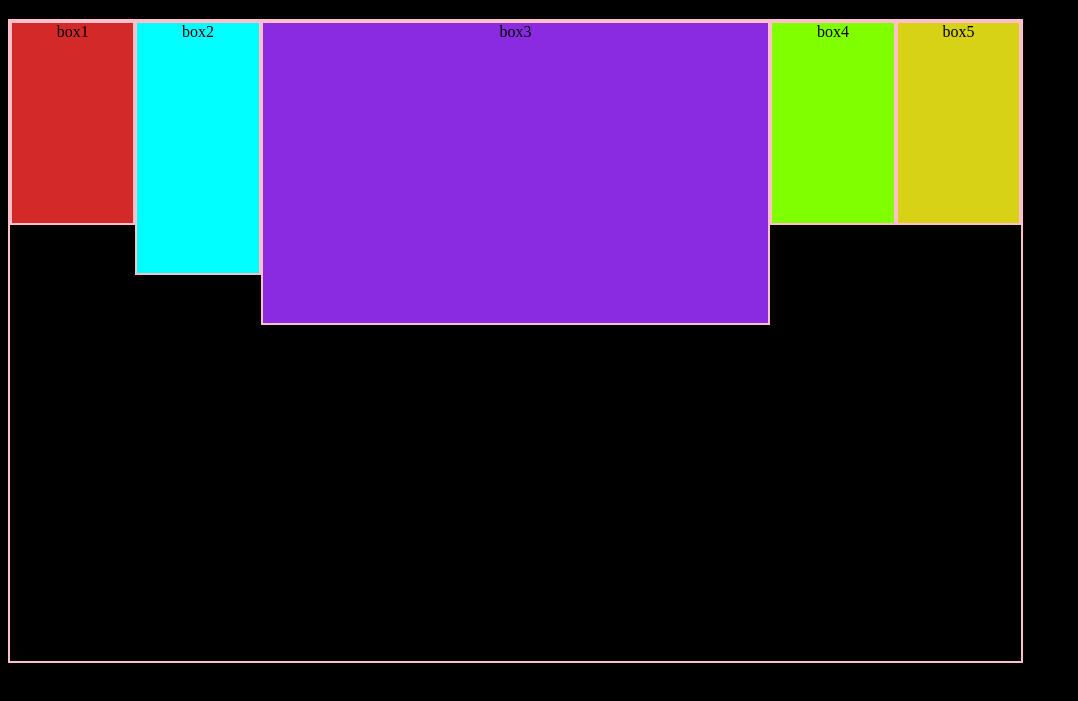
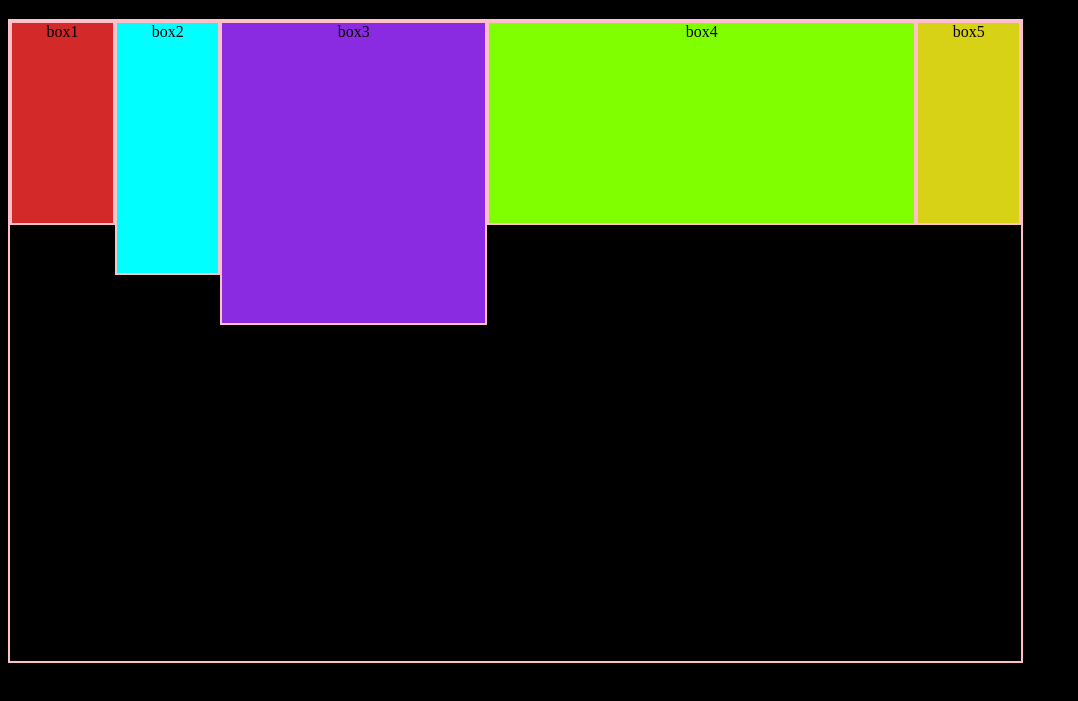
Before and after one commit to Pratyush-who/1st-CSS, a plain HTML site: page indexxx.html in a window 1280 px wide. Shown: the part 61-762 px from the top of the page, without its empty margins (0-1078 px from the left). Drawn offline with Linux system fonts and the light colour scheme.

Commit message:
responsiveness

```diff
--- a/ishtyle.css
+++ b/ishtyle.css
@@ -10,7 +10,7 @@ body
 
 div{
     height:25vh;
-    width: 50%;
+    width: 10%;
     display: inline;
     border: 2px solid pink;
 }
@@ -20,7 +20,7 @@ width: 80%;
 display: flex;
 flex-direction: row;
 justify-content: center;
-/* flex-wrap: wrap; */
+/* flex-wrap: wrap;
 /* jitta jgah chiye hoga utta lega baki neeche fek dega */
 align-items: flex-start;
  /* align-content: flex-start; */
@@ -43,12 +43,14 @@ align-items: flex-start;
  {
     background-color: blueviolet;
     height: 300px;
-    flex-shrink: 0;
+    flex-grow: 1;
 
  }
  #box4
  {
     background-color: chartreuse;
+    flex-grow: 2;
+    /* flex-grow: se bacha hua extra space sara cover kr leta h; */
  }
  #box5
  {
--- /dev/null
+++ b/response.css
@@ -0,0 +1,15 @@
+div{
+    height: 100px;
+    width: 100px;
+    background-color: rgb(99, 214, 99);
+}
+@media (min-width : 601px) {
+    div{
+            background-color: #707070;
+    }
+}
+@media (width : 600px) {
+    div{
+            background-color: #de0c0c;
+    }
+}
```
Also changed, not shown: observer_2.html (+1 -1 lines), responsive.html (added, +14 -0 lines).
